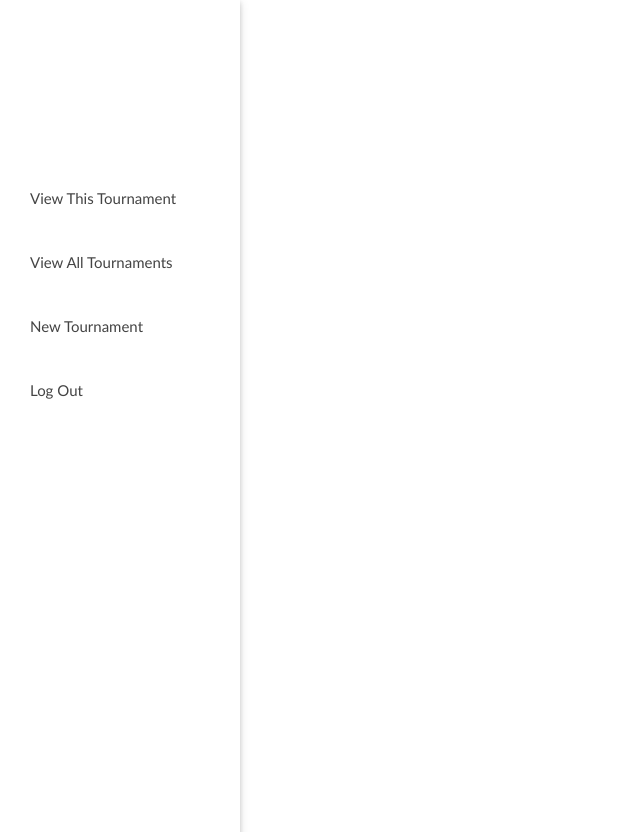
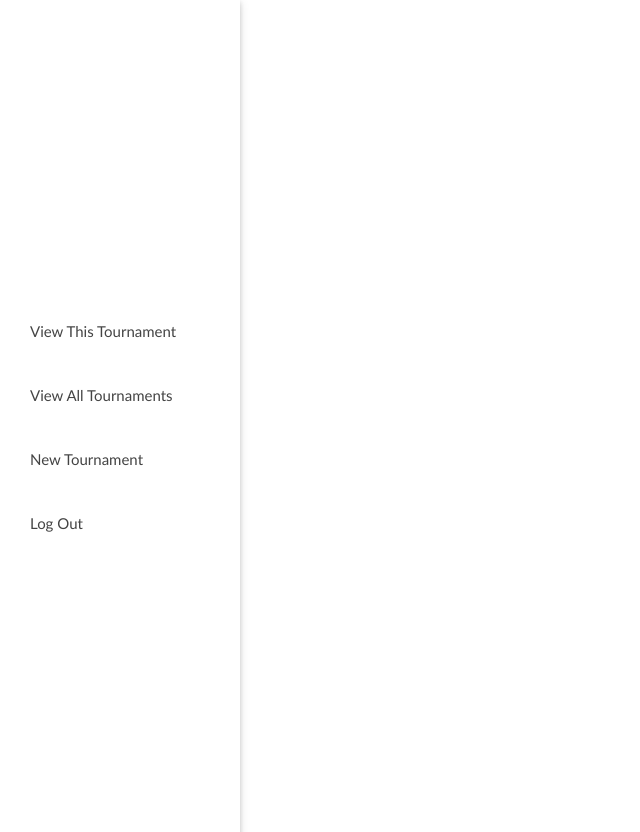
Before and after one commit to Wayez/WALK, a Flask app: template templates/update.html in a window 1280 px wide. Shown: the whole page, without its empty margins (0-640 px from the left). Run offline with Flask 2, Linux system fonts and the light colour scheme; the template is opened without the code that fills it, so the values that code supplies are empty; some libraries are stand-ins or nearby versions.

Commit message:
:sos: update.html now has css etc :sos:

```diff
--- a/templates/update.html
+++ b/templates/update.html
@@ -18,7 +18,7 @@
   </head>
 
   <body style="font-family:Trebuchet MS">
-
+<!--
     <header>
       <div class="container">
 	<a href="#" data-activates="nav-mobile" class="button-collapse top-nav hide-on-large-only">
@@ -34,7 +34,58 @@
 	<li><a href="../newtourn">New Tournament</a><li>
 	<li><a href="../logout">Log Out</a><li>
       </ul>
-    </header>
+    </header>-->
+    <header>
+
+            <div class="container">
+
+	      <a href="#" data-activates="nav-mobile" class="button-collapse top-nav hide-on-large-only">
+
+		  <i class="material-icons">menu</i>
+
+		  </a>
+
+	      </div>
+
+	          <ul  class="hide-on-med-and-down side-nav fixed">
+
+		    <li class="logo"><a id="logo-container" href="" class="brand-logo">
+
+			    <object id="front-page-logo" type="image/png" data="http://i.imgur.com/Hrv0mVF.png"></object>
+
+			    </li><br><br>
+
+		            <li><a href="../bracket/{{tid}}">View This Tournament</a><li>
+
+		              <li><a href="../admin">View All Tournaments</a><li>
+
+		              <li><a href="../newtourn">New Tournament</a><li>
+
+		              <li><a href="../logout">Log Out</a><li>
+
+		            </ul>
+
+		       <ul id="nav-mobile" class="side-nav">
+
+			        <li class="logo"><a id="logo-container" href="" class="brand-logo">
+
+				           <object id="front-page-logo" type="image/png" data="http://i.imgur.com/Hrv0mVF.png"></object>
+
+					          </a></li><br><br>
+
+				        <li><a href="../bracket/{{tid}}">View This Tournament</a><li>
+
+			           <li><a href="../admin">View All Tournaments</a><li>
+
+			           <li><a href="../newtourn">New Tournament</a><li>
+
+			           <li><a href="../logout">Log Out</a><li>
+
+			          </ul>
+
+
+
+		           </header>
     <main>
       <h1>{{name}}</h1>
       <div id = "doubleElimination" class="demo"></div>
@@ -92,6 +143,15 @@
 //console.log($('.tools'))
 
       </script>
+          <script>$(document).ready(function(){
+
+	                  $(".button-collapse").sideNav();
+
+
+
+
+
+	              });</script>
     </main>
   </body>
 
```
